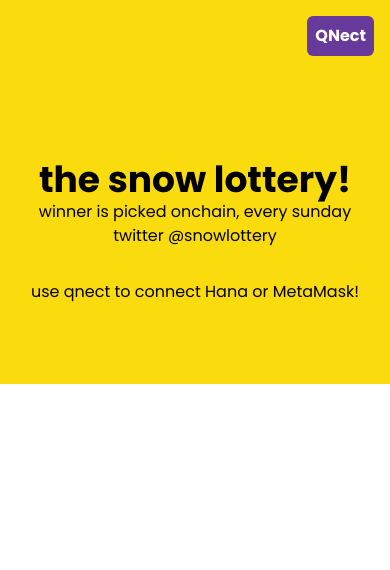
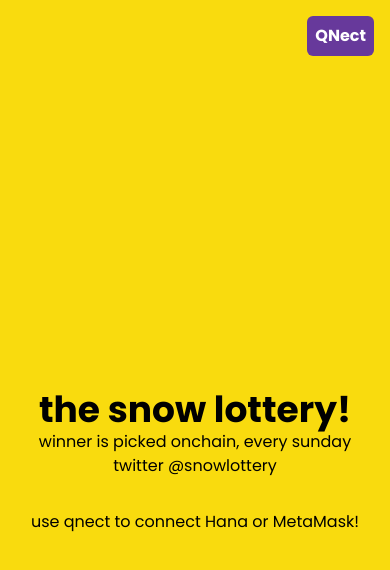
Before and after one commit to paulrouge/snowlottery, a Next.js app: page / in a window 390 px wide. Shown: the top 570 px of the page. Built offline with nearby package versions, Linux system fonts and the light colour scheme.

Commit message:
mobile stuff

```diff
--- a/components/Main.tsx
+++ b/components/Main.tsx
@@ -7,7 +7,7 @@ const Main = () => {
     const { account } = useGlobalContext()
 
     return (
-    <div className='w-screen h-auto min-h-screen'>
+    <div className='w-screen h-screen'>
         <div className='
         w-full h-full bg-funYellow flex flex-col
         justify-center items-center overflow-scroll
```
